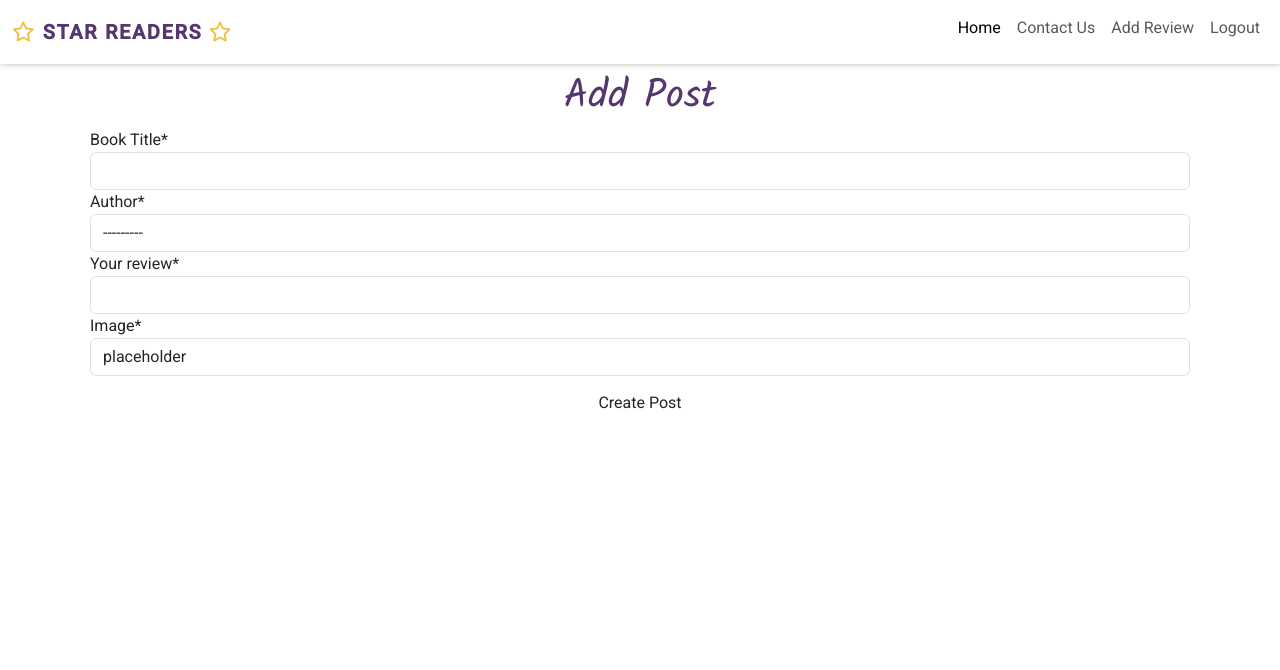
After one commit to ksumm/star-readers-django-pp4, a Django app: page /add_post.html in a window 1280 px wide. The commit adds this page. Shown: the top 670 px of the page. Run offline with Django 3.2, Linux system fonts and the light colour scheme; a user stored in the database is signed in; data comes from the database, SQL or seed files in the repository; some libraries are stand-ins or nearby versions.

Commit message:
Add AddPost fnctionality

```diff
--- a/blog/forms.py
+++ b/blog/forms.py
@@ -1,5 +1,30 @@
-from .models import Comment, Contact
 from django import forms
+from django.forms import ModelForm
+from .models import Post, Comment, Contact
+
+class AddPost(forms.ModelForm):
+
+    class Meta:
+        model = Post
+        fields =  (
+            'title',
+            'author',
+            'content',
+            'featured_image',
+        )
+
+        widgets = {
+            'title': forms.TextInput(attrs={'class': 'form-control',
+                                        'label': 'name'}),
+            'content': forms.TextInput(attrs={'class': 'form-control'}),
+        }
+
+
+        labels = {
+            'title': 'Book Title',
+            'content': 'Your review',
+        }
+
 
 class CommentForm(forms.ModelForm):
     class Meta:
--- a/blog/models.py
+++ b/blog/models.py
@@ -44,6 +44,8 @@ class Post(models.Model):
         return self.likes.count()
 
 
+
+
 class Comment(models.Model):
     post = models.ForeignKey(Post, on_delete=models.CASCADE, related_name="comments")
     name = models.CharField(max_length=80)
--- a/blog/urls.py
+++ b/blog/urls.py
@@ -1,9 +1,11 @@
 from . import views
 from django.urls import path
+from .views import AddPost
 
 
 
 urlpatterns = [
+    path('add_post.html', views.AddPost.as_view(), name='add_post'),
     path('', views.PostList.as_view(), name='blog'),
     path('<slug:slug>/', views.PostDetail.as_view(), name = 'post_detail'),
     path('like/<slug:slug>', views.PostLike.as_view(), name='post_like'),
--- a/blog/views.py
+++ b/blog/views.py
@@ -1,8 +1,13 @@
 from django.shortcuts import render, get_object_or_404, reverse
 from django.views import generic, View
-from django.http import HttpResponseRedirect
+from .forms import CommentForm, ContactForm
+from django.views.generic import (CreateView, ListView, DetailView,
+                                  DeleteView, UpdateView)
+from django.contrib.messages.views import SuccessMessageMixin
+from django.contrib.auth.mixins import (
+    UserPassesTestMixin, LoginRequiredMixin)
 from .models import Post, age_range, Contact
-from .forms import CommentForm, ContactForm
+from .forms import CommentForm, ContactForm, AddPost
 
 
 
@@ -86,6 +91,28 @@ class PostLike(View):
         return HttpResponseRedirect(reverse('post_detail', args=[slug]))
 
 
+class AddPost(LoginRequiredMixin, SuccessMessageMixin, CreateView):
+    """Add post """
+    template_name = 'add_post.html'
+    form_class = AddPost
+
+    success_url = "/blog/"
+    success_message = "Your post was created successfully"
+
+    def form_valid(self, form):
+        form.instance.user = self.request.user
+        return super(AddPost, self).form_valid(form)
+
+
+class PostEditView(UpdateView):
+    model = Post
+    fields = ['body']
+    template_name = 'blog/post_edit.html'
+
+    def get_success_url(self):
+        pk=self.kwargs['pk']
+
+
 
 def contact(request):
     """
--- a/starreaders/settings.py
+++ b/starreaders/settings.py
@@ -161,7 +161,7 @@ LOGIN_REDIRECT_URL = '/'
 # https://docs.djangoproject.com/en/3.2/howto/static-files/
 
 STATIC_URL = '/static/'
-STATICFILES_STORAGE = 'cloudinary_storage.storage.StaticHashedCloudinaryStorage'
+STATICFILES_STORAGE = 'whitenoise.storage.CompressedStaticFilesStorage'
 STATICFILES_DIRS = [os.path.join(BASE_DIR, 'static')]
 STATIC_ROOT = os.path.join(BASE_DIR, 'staticfiles')
 
--- /dev/null
+++ b/templates/add_post.html
@@ -0,0 +1,18 @@
+{% extends "base.html" %}{% load crispy_forms_tags %}
+{% block title %}Add Post{% endblock %}
+
+{% block content %}
+<div class="container">
+
+    <form method="POST" enctype="multipart/form-data" class="p-2 form">
+        <h1 class="text-center">Add Post</h1>
+        {% csrf_token %}
+        {{ form.media }}
+        {{ form|crispy }}
+        <div class="text-center">
+            <button type="submit" class="btn buttons mt-2">Create Post</button>
+        </div>
+    </form>
+
+</div>
+{% endblock %}
--- a/templates/includes/header.html
+++ b/templates/includes/header.html
@@ -33,6 +33,9 @@
                 <a class="nav-link" href="{% url 'contact' %}">Contact Us</a>
               </li>
               {% if user.is_authenticated %}
+              <li>
+                <a class="nav-link" href="{% url 'add_post' %}">Add Review</a>
+              </li>
               <li class="nav-item">
                 <a class="nav-link" href="{% url 'account_logout' %}">Logout</a>
               </li>
```
